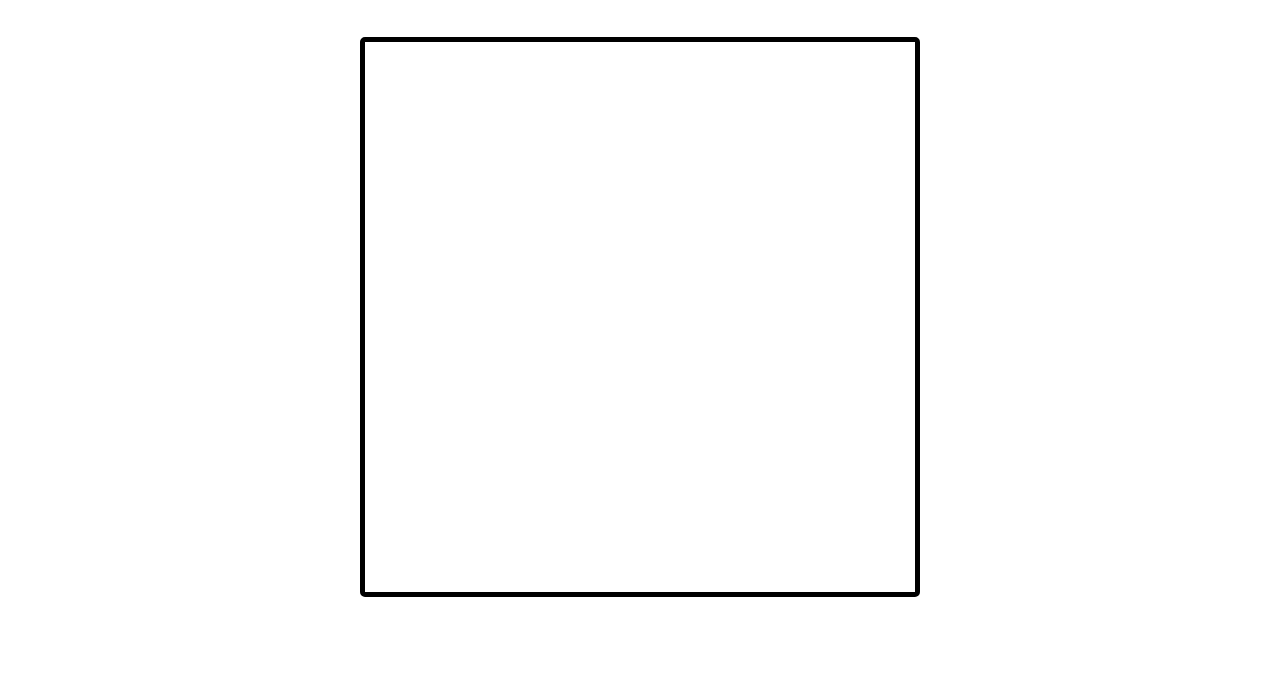
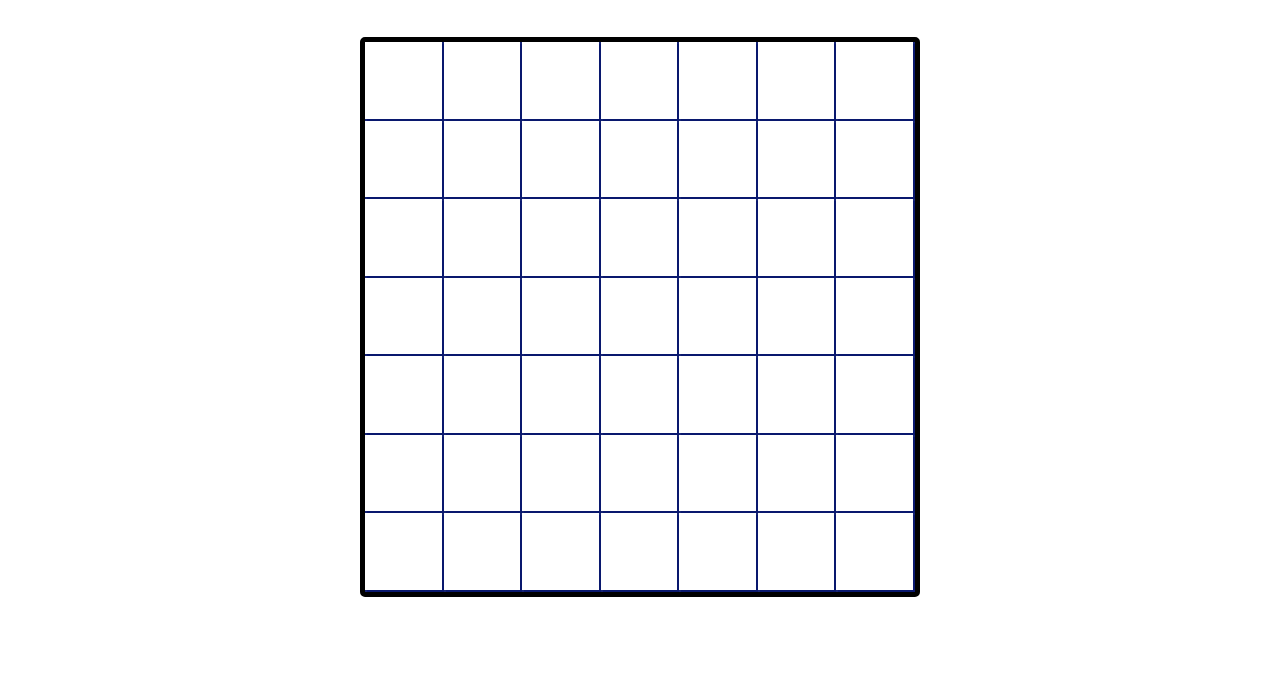
Before and after one commit to jkingportfolio/CI_PP2_Connect4_Archived, a plain HTML site: page index.html in a window 1280 px wide. Shown: the part 69-753 px from the top of the page. Drawn offline with nearby package versions, Linux system fonts and the light colour scheme.

Commit message:
updated the correct number of game-cell spans required and added grid lines to the grid

```diff
--- a/assets/css/styles.css
+++ b/assets/css/styles.css
@@ -94,7 +94,8 @@ header {
 }
 
 .game-cell {
-
+    background: none;
+    box-shadow: inset 2px 2px 0 rgb(255 255 255 / 5%), inset -2px -2px 0 #09186e;
 }
 
 footer {
--- a/index.html
+++ b/index.html
@@ -100,6 +100,12 @@
                     <span class="game-cell"></span>
                     <span class="game-cell"></span>
                     <span class="game-cell"></span>
+                    <span class="game-cell"></span>
+                    <span class="game-cell"></span>
+                    <span class="game-cell"></span>
+                    <span class="game-cell"></span>
+                    <span class="game-cell"></span>
+                    <span class="game-cell"></span>
                 </div>
             </div>
         </section>
```
